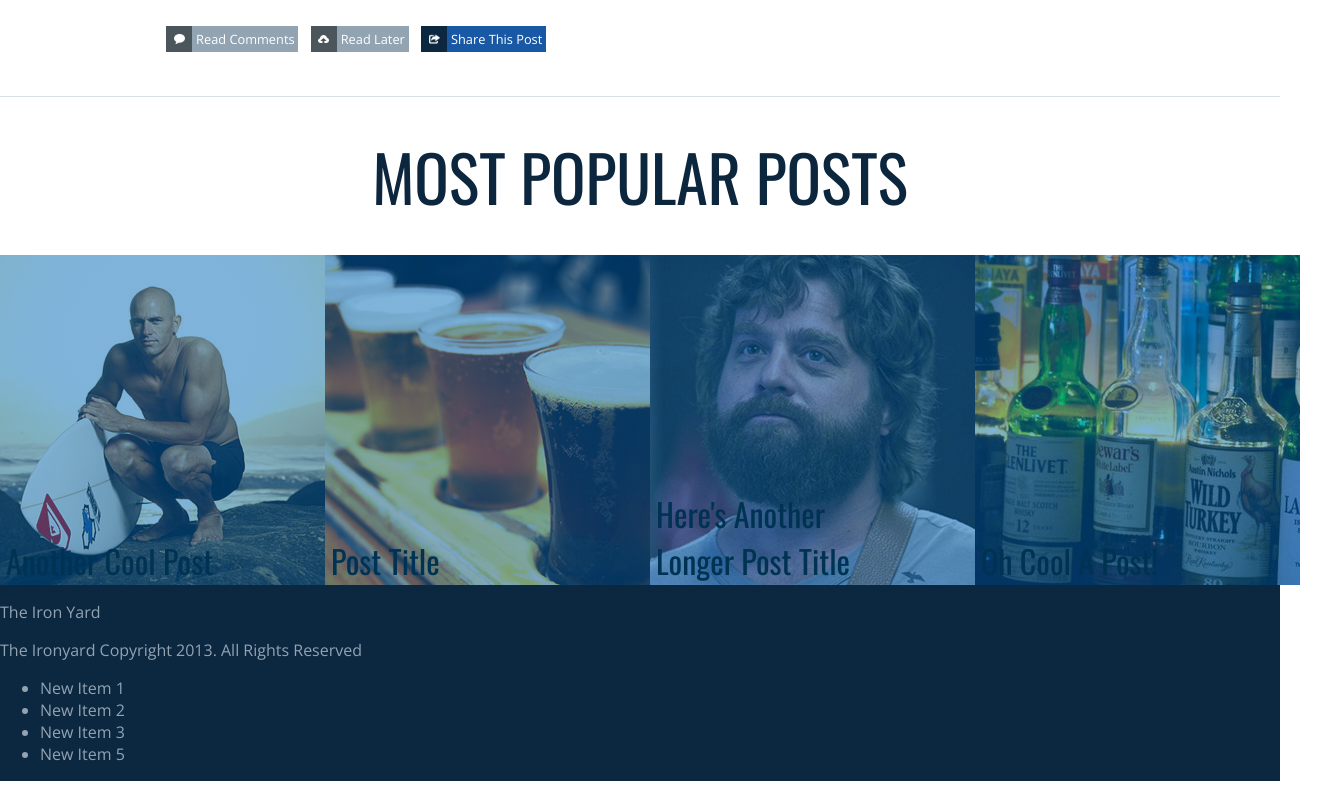
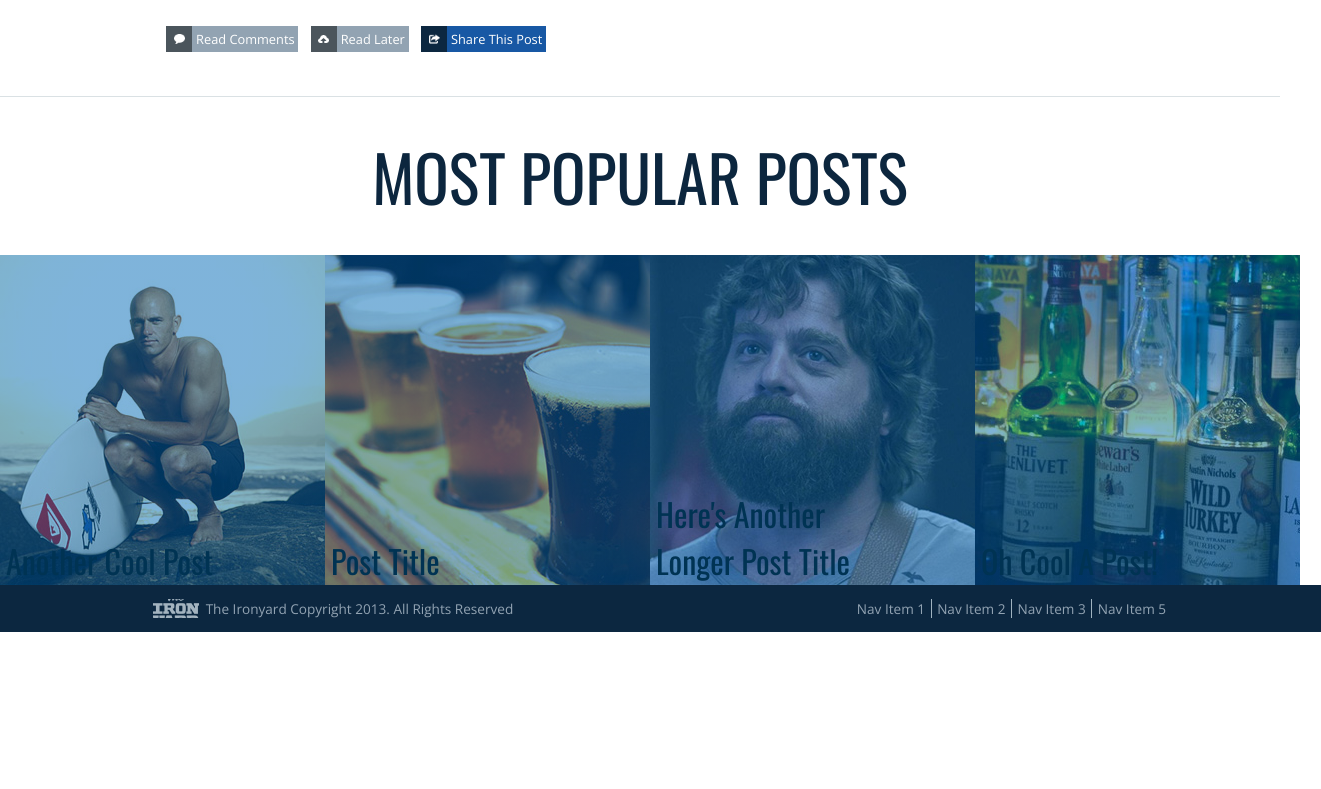
Before and after one commit to ADKebert/day-4-hw, a plain HTML site: page index.html in a window 1280 px wide. Shown: the part 1284-2073 px from the top of the page, 1321 px wide, since content can reach past the window. After the commit the page ends 1924 px from the top, so only its background shows below. Drawn offline with nearby package versions, Linux system fonts and the light colour scheme.

Commit message:
footer styling complete

```diff
--- a/index.html
+++ b/index.html
@@ -97,15 +97,17 @@
         </div>
       </div>
       <div class="bottom-nav">
-        <p>The Iron Yard</p>
-        <p>
-          The Ironyard Copyright 2013. All Rights Reserved
-        </p>
+        <div class="bot-logo-and-text">
+          <p class="logo">The Iron Yard</p>
+          <p>
+            The Ironyard Copyright 2013. All Rights Reserved
+          </p>
+        </div>
         <ul>
-          <li>New Item 1</li>
-          <li>New Item 2</li>
-          <li>New Item 3</li>
-          <li>New Item 5</li>
+          <li>Nav Item 1</li>
+          <li>Nav Item 2</li>
+          <li>Nav Item 3</li>
+          <li>Nav Item 5</li>
         </ul>
       </div>
     </footer>
--- a/styles/main.css
+++ b/styles/main.css
@@ -346,3 +346,44 @@ footer .link-bar {
   background-color: transparent;
   color: #FFFFFF;
 }
+
+.bottom-nav {
+  display: flex;
+  justify-content: space-around;
+  align-items: center;
+  font-size: .85em;
+  padding-left: 3em;
+  padding-right: 3em;
+}
+
+.bottom-nav .logo {
+  width: 46px;
+  height: 35;
+  background-image: url(../images/theironyard-logo.png);
+  background-repeat: no-repeat;
+  background-position: center;
+  color:transparent;
+  margin-right: 2%;
+}
+
+.bot-logo-and-text {
+  display:flex;
+  align-items: center;
+  white-space: nowrap;
+}
+
+.bottom-nav ul {
+  list-style: none;
+  display: flex;
+}
+
+.bottom-nav li {
+  padding-left: 2%;
+  padding-right: 2%;
+  border-right: 1px solid #A0B3C0;
+  white-space: nowrap;
+}
+
+.bottom-nav li:last-child {
+  border-right: none;
+}
```
